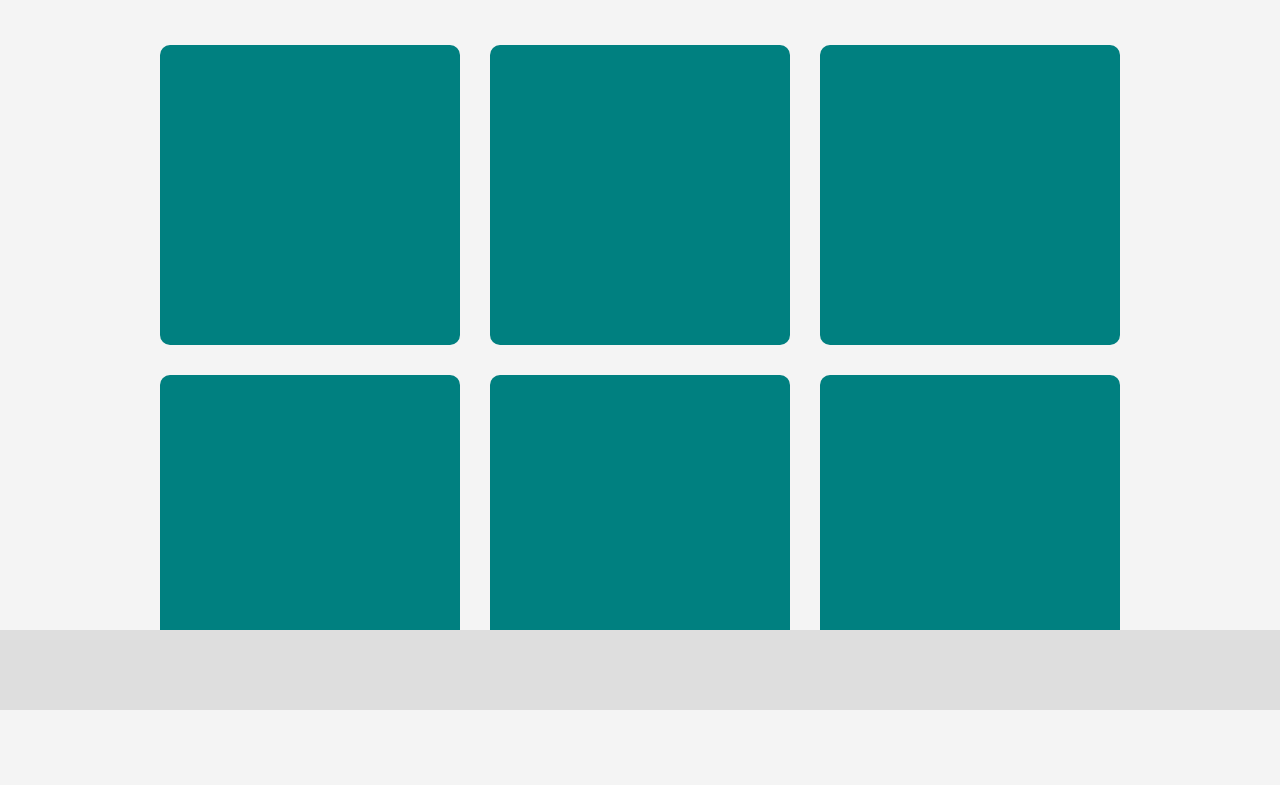
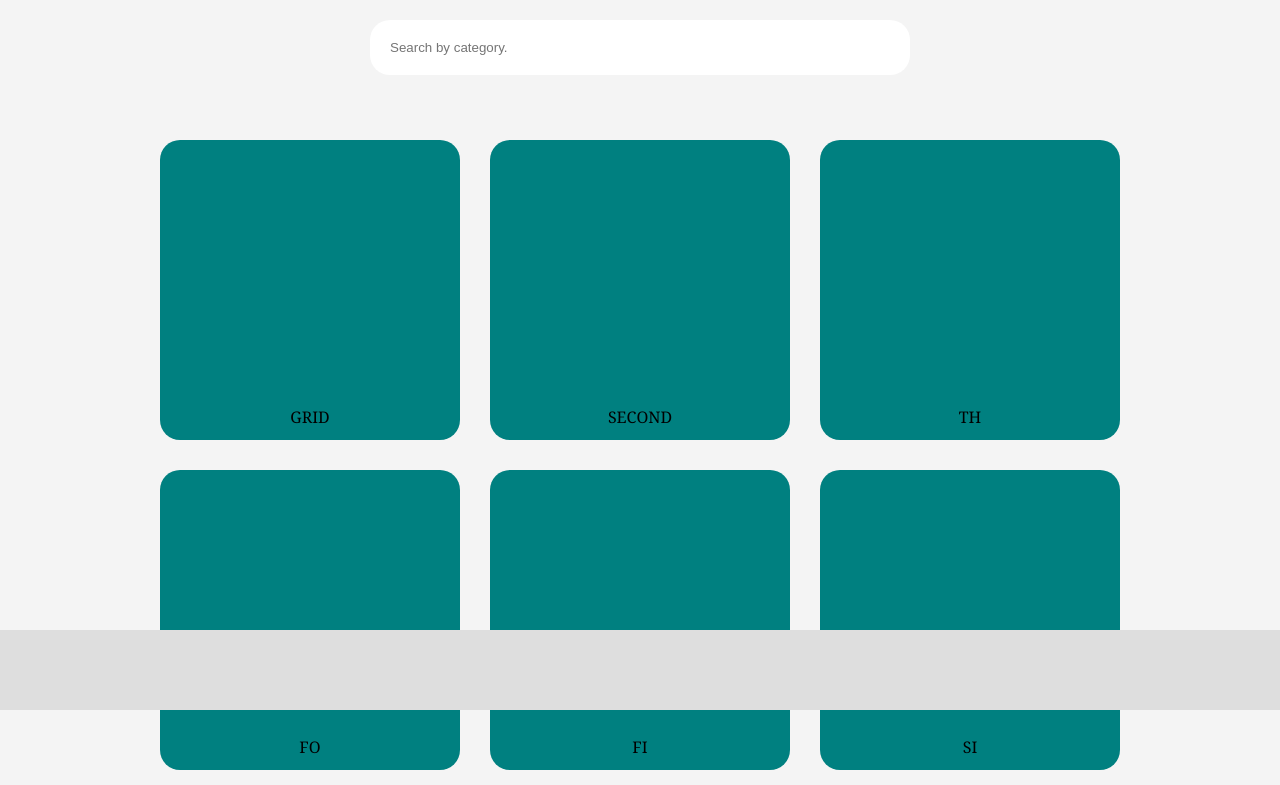
Before and after one commit to gunmokoo/Front-end, a plain HTML site: page index.html in a window 1280 px wide. Shown: the part 130-915 px from the top of the page. Before the commit the page ends 840 px from the top, so only its background shows below. Drawn offline with Linux system fonts and the light colour scheme.

Commit message:
create search
category search in main page

```diff
--- a/css/page.css
+++ b/css/page.css
@@ -1,6 +1,16 @@
 .wrapper-page {
   width: 1100px;
   height: 95vh;
+}
+.search {
+  display: flex;
+  justify-content: center;
+}
+.search input {
+  width: 500px;
+  padding: 20px;
+  margin-bottom: 50px;
+  border-radius: 20px;
 }
 .page {
   display: flex;
@@ -11,6 +21,12 @@
   width: 300px;
   height: 300px;
   margin: 15px;
-  border-radius: 10px;
+  border-radius: 20px;
   background-color: teal;
+  display: flex;
+  justify-content: center;
+  align-items: flex-end;
 }
+.page__box__contents {
+  margin-bottom: 15px;
+}
--- a/css/styles.css
+++ b/css/styles.css
@@ -12,7 +12,7 @@ body {
 }
 header {
   width: 100%;
-  height: 20vh;
+  height: 150px;
   display: flex;
   justify-content: center;
   align-items: center;
@@ -20,6 +20,12 @@ header {
 h1 {
   font-size: 50px;
   font-weight: 700;
+}
+input {
+  border: none;
+}
+input:focus {
+  outline: none;
 }
 footer {
   width: 100%;
--- a/index.html
+++ b/index.html
@@ -12,16 +12,31 @@
       <header>
         <h1>Main Page</h1>
       </header>
+      <form class="search">
+        <input type="text" id="search" placeholder="Search by category." />
+      </form>
       <main class="page">
-        <section class="page__box"></section>
-        <section class="page__box"></section>
-        <section class="page__box"></section>
-        <section class="page__box"></section>
-        <section class="page__box"></section>
-        <section class="page__box"></section>
+        <section class="page__box">
+          <span class="page__box__contents">GRID</span>
+        </section>
+        <section class="page__box">
+          <span class="page__box__contents">SECOND</span>
+        </section>
+        <section class="page__box">
+          <span class="page__box__contents">TH</span>
+        </section>
+        <section class="page__box">
+          <span class="page__box__contents">FO</span>
+        </section>
+        <section class="page__box">
+          <span class="page__box__contents">FI</span>
+        </section>
+        <section class="page__box">
+          <span class="page__box__contents">SI</span>
+        </section>
       </main>
     </div>
     <footer></footer>
-    <script src="index.js"></script>
+    <script src="js/index.js"></script>
   </body>
 </html>
--- a/js/index.js
+++ b/js/index.js
@@ -0,0 +1,17 @@
+const search = document.getElementById("search");
+const category = document.getElementsByClassName("page__box");
+
+function searchHandle() {
+  search.value = search.value.toUpperCase();
+
+  for (let i = 0; i < category.length; i++) {
+    const contents = category[i].getElementsByClassName("page__box__contents");
+    if (contents[0].innerText.indexOf(search.value) != -1) {
+      category[i].style.display = "flex";
+    } else {
+      category[i].style.display = "none";
+    }
+  }
+}
+
+search.addEventListener("keyup", searchHandle);
```
